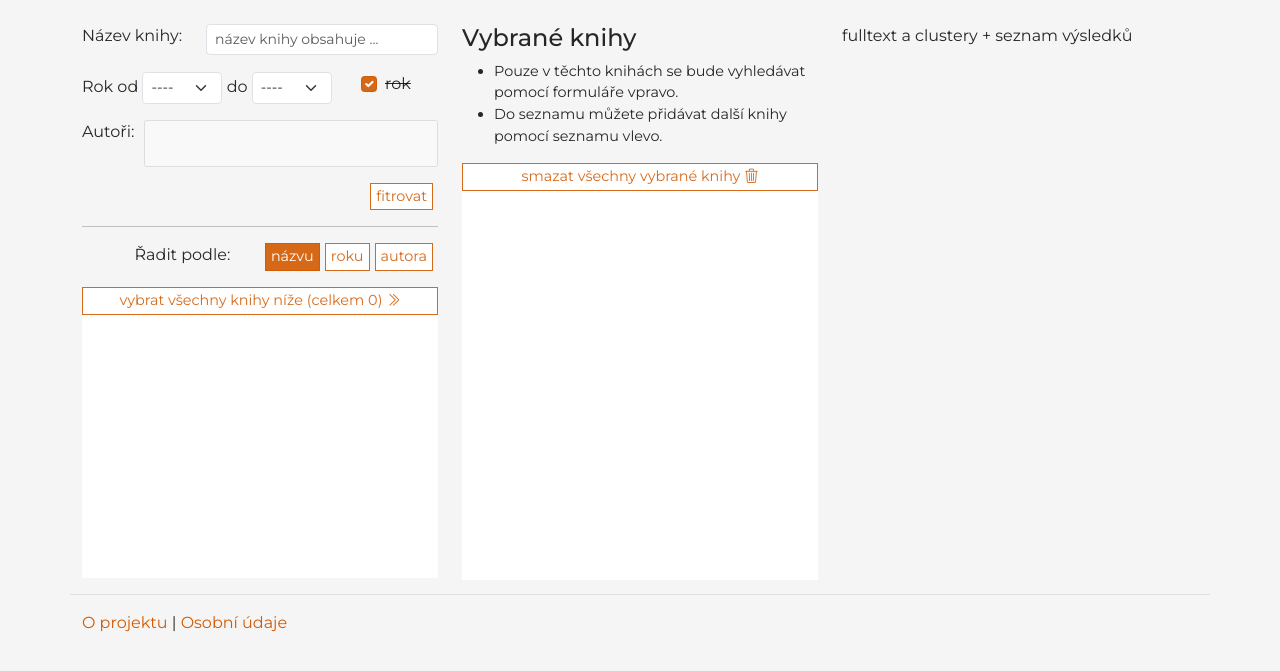
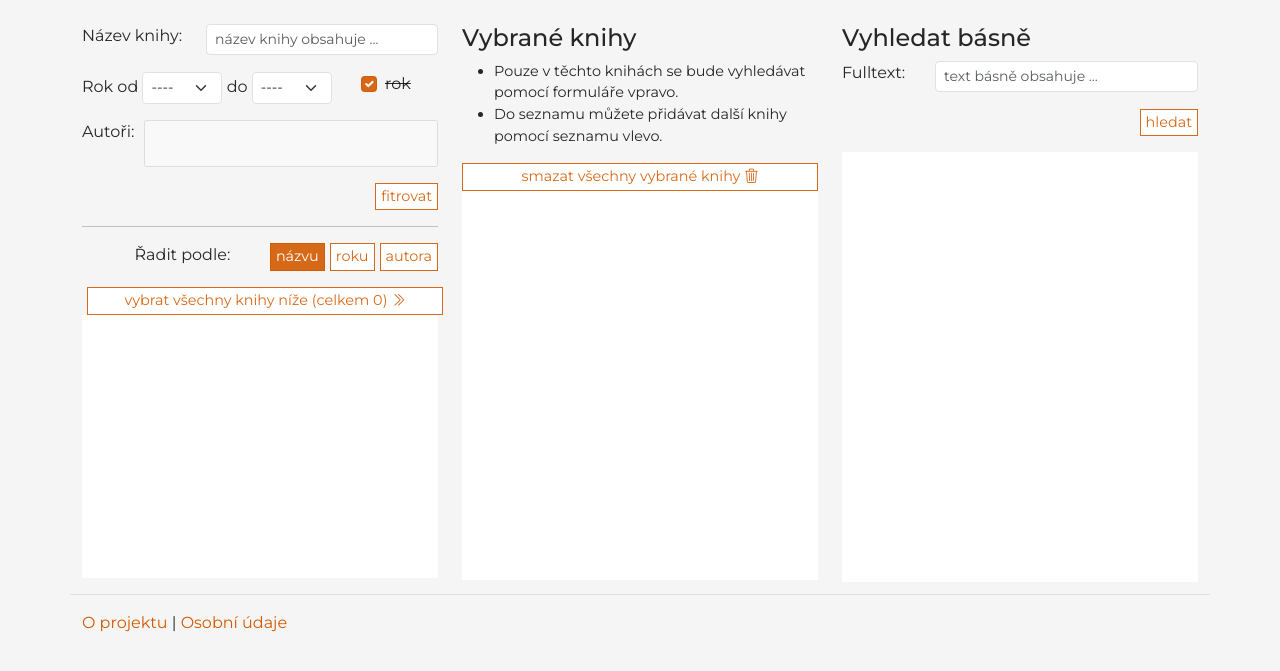
Before and after one commit to kloudak/new-cek, a Django app: template web/templates/web/advanced_search.html in a window 1280 px wide. Shown: the part 129-800 px from the top of the page. Run offline with Django 5.2, Linux system fonts and the light colour scheme; the template is opened without the code that fills it, so the values that code supplies are empty; some libraries are stand-ins or nearby versions.

Commit message:
Simple form fof searching for poems.

```diff
--- a/web/static/web/css/styles.css
+++ b/web/static/web/css/styles.css
@@ -732,14 +732,19 @@ div#search-form input {
 }
 
 div#book-filter-form .filter-form-buttons button,
-div#book-selected-intro .filter-form-buttons button
+div#book-selected-intro .filter-form-buttons button,
+div#search-poems-intro .filter-form-buttons button
 {
     border: 1px solid rgba(211,90,1,0.9);
     background-color: rgba(255, 255, 255, 1);
     color: rgba(211,90,1,0.9);
     font-size: 90%;
     padding: 2px 5px;
-    margin: 0 5px 0 0;
+    margin: 0;
+}
+
+div#book-filter-form .filter-form-buttons button {
+    margin-left: 5px;
 }
 
 div#book-filter-form .filter-form-buttons button.active {
@@ -835,6 +840,12 @@ div#book-selected-list .book-item span.author {
     opacity: 0.8;
 }
 
+div#search-poems-list {
+    overflow-y: auto;
+    background-color: rgba(255, 255, 255, 1);
+    padding: 5px 0;
+}
+
 /*
  * choices style modyfications
  */
--- a/web/templates/web/advanced_search.html
+++ b/web/templates/web/advanced_search.html
@@ -9,10 +9,10 @@
         <div id="book-filter-form">
             <form method="get" class="form">
                 <div class="row g-3 mb-3">
-                    <div class="col-sm-4 justify-content-end">
+                    <div class="col-sm-4">
                         <label for="search-in-title" class="form-label">Název knihy:</label>
                     </div>
-                    <div class="col-sm-8 justify-content-end">
+                    <div class="col-sm-8">
                         <input class="form-control form-control-sm" type="text" id="search-in-title" name="search-in-title" value="" placeholder="název knihy obsahuje ...">
                     </div>
                 </div>
@@ -119,7 +119,27 @@
         </div>
     </div>
     <div class="col-4">
-        fulltext a clustery + seznam výsledků
+        <div id="search-poems-intro">
+            <h4>Vyhledat básně</h4>
+            <form method="get" class="form">
+                <div class="row g-3 mb-3">
+                    <div class="col-sm-3">
+                        <label for="poem-fulltext" class="form-label">Fulltext:</label>
+                    </div>
+                    <div class="col-sm-9">
+                        <input class="form-control form-control-sm" type="text" id="poem-fulltext" name="poem-fulltext" value="" placeholder="text básně obsahuje ...">
+                    </div>
+                </div>
+                <div class="row mb-3">
+                    <div class="col-sm-12 d-flex justify-content-end filter-form-buttons">
+                        <button id="poem-search-button">hledat</button>
+                    </div>
+                </div>
+            </form>
+        </div>
+        <div id="search-poems-list">
+
+        </div>
     </div>
 </div>
 {% endblock %}
@@ -205,6 +225,7 @@
         $('#content-wrapper').height(document.documentElement.clientHeight - headingHeight);
         $('#book-filter-list').height($('#content-wrapper').height() - $('#book-filter-form').height() + 14);
         $('#book-selected-list').height($('#content-wrapper').height() - $('#book-selected-intro').height()+0);
+        $('#search-poems-list').height($('#content-wrapper').height() - $('#search-poems-intro').height()-14);
 
         // ResizeObserver
         const bookFilterForm = document.getElementById('book-filter-form');
```
